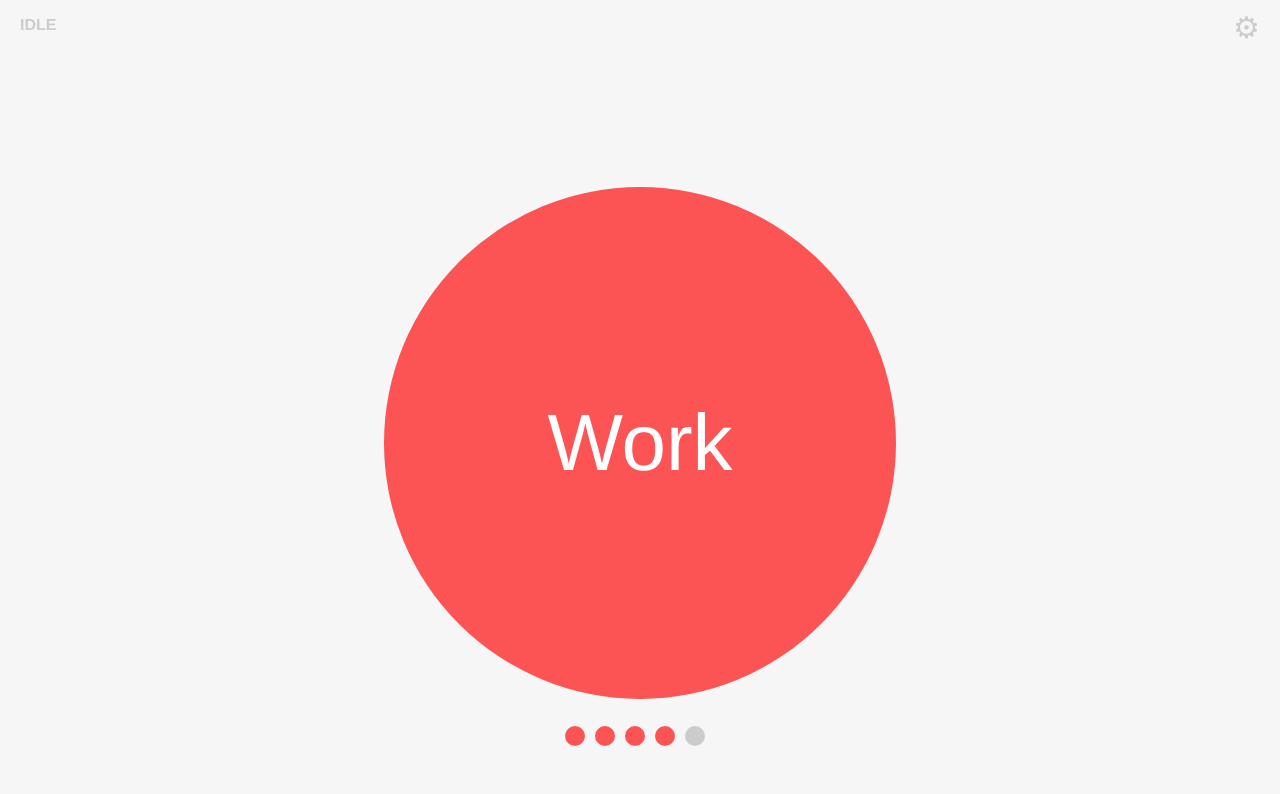
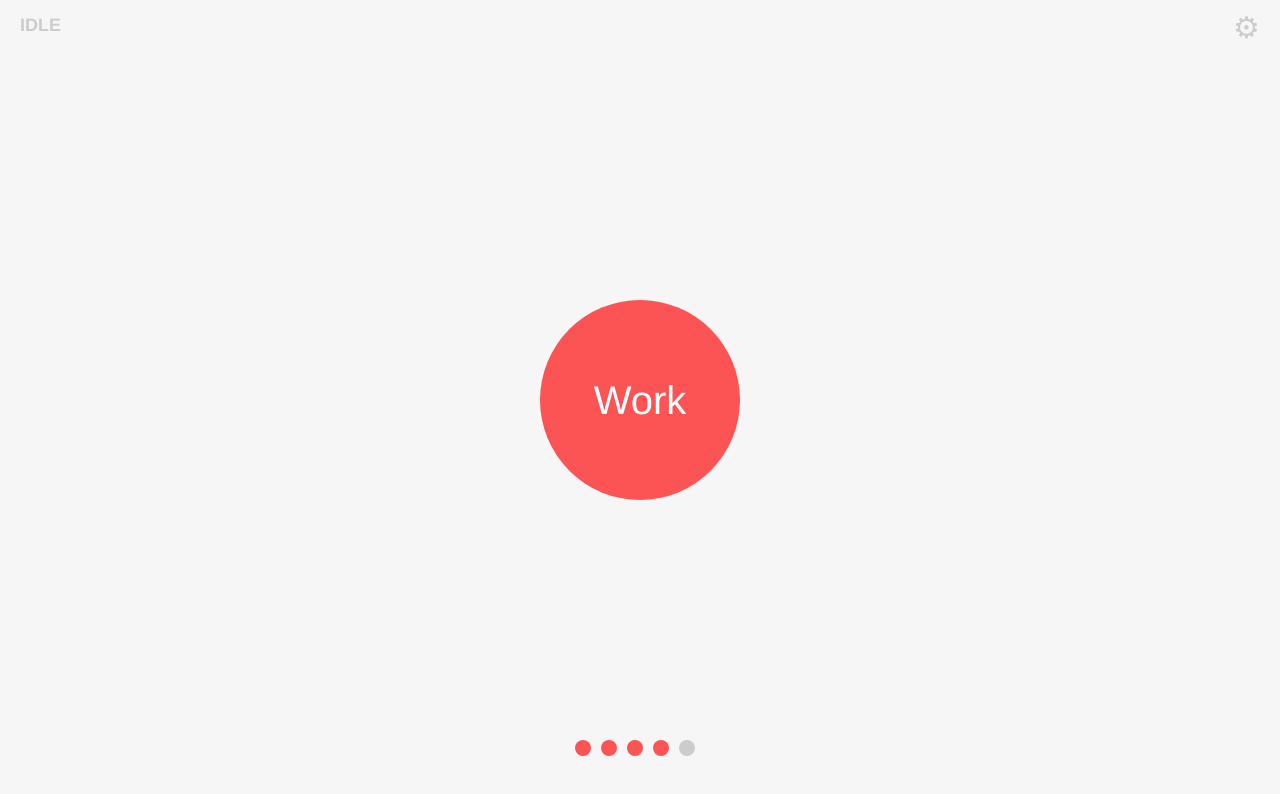
Before and after one commit to 3rd/totomato, a Vue app: page / in a window 1280 px wide. Shown: the top 794 px of the page. Built offline with nearby package versions, Linux system fonts and the light colour scheme.

Commit message:
D: Styling

```diff
--- a/src/App.vue
+++ b/src/App.vue
@@ -168,14 +168,14 @@ export default {
         )
       }
     },
-    pushNotificaton: function (title, body, icon) {
+    pushNotificaton: function (title, body, timeout, icon) {
       Push.create(title || '{title}', {
         body: body || '{body}',
         icon: icon ? {
           x16: icon + '-x16.png',
           x32: icon + '-x32.png'
         } : {},
-        timeout: 5000
+        timeout: timeout || 5000
       })
     }
   },
--- a/src/components/app-header.vue
+++ b/src/components/app-header.vue
@@ -29,6 +29,10 @@ export default {
     box-sizing: border-box;
     padding: 10px 20px;
     width: 100%;
+    position: absolute;
+    top: 0;
+    left: 0;
+    z-index: 1;
   }
   .status, .settings {
     vertical-align: middle;
@@ -40,6 +44,7 @@ export default {
     float: left;
     font-weight: bold;
     line-height: 30px;
+    font-size: 18px;
   }
   button {
     border: 0;
--- a/src/components/app-history.vue
+++ b/src/components/app-history.vue
@@ -21,12 +21,12 @@ export default {
 <style scoped>
   .app-history {
     position: fixed;
-    bottom: 50px;
+    bottom: 40px;
     width: 100%;
   }
   .circle {
-    width: 20px;
-    height: 20px;
+    width: 16px;
+    height: 16px;
     background: #fc5455;
     display: inline-block;
     margin-right: 10px;
--- a/src/components/app-settings.vue
+++ b/src/components/app-settings.vue
@@ -51,6 +51,7 @@ export default {
     background: #f6f6f6;
     padding-top: 100px;
     box-sizing: border-box;
+    z-index: 2;
   }
   h1 {
     font-size: 24px;
--- a/src/components/app-timer.vue
+++ b/src/components/app-timer.vue
@@ -23,19 +23,32 @@ export default {
 </script>
 
 <style scoped>
+  .app-timer {
+    display: flex;
+    align-items: center;
+    justify-content: center;
+    position: absolute;
+    top: 0;
+    left: 0;
+    width: 100%;
+    height: 100%;
+    z-index: 0;
+  }
   .circle {
     background: #fc5455;
     width: 40vw;
     height: 40vw;
+    max-width: 200px;
+    max-height: 200px;
     text-align: center;
     color: white;
-    font-size: 80px;
+    font-size: 40px;
     border-radius: 40vw;
     margin: auto;
-    margin-top: 10vw;
     cursor: pointer;
-  }
-  .circle .text {
-    line-height: 40vw;
+    position: relative;
+    display: flex;
+    align-items: center;
+    justify-content: center;
   }
 </style>
```
Also changed, not shown: src/components/Hello.vue (deleted, +0 -53 lines).
